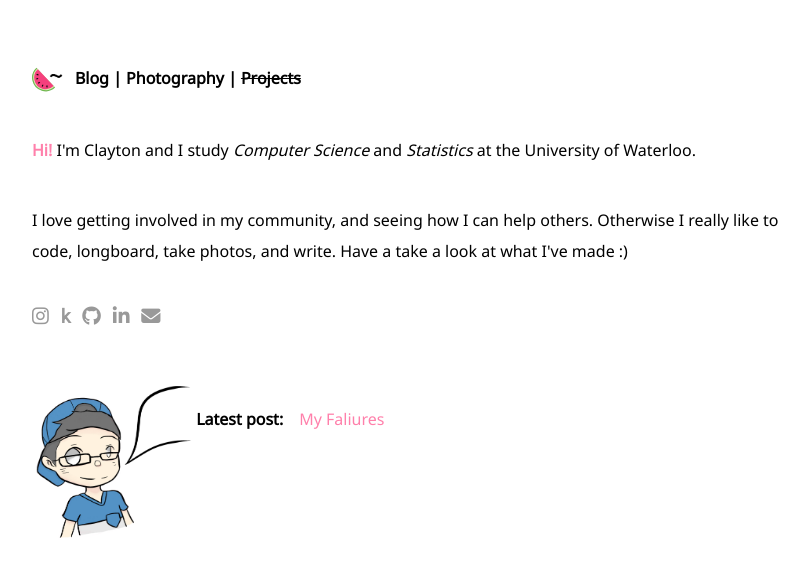
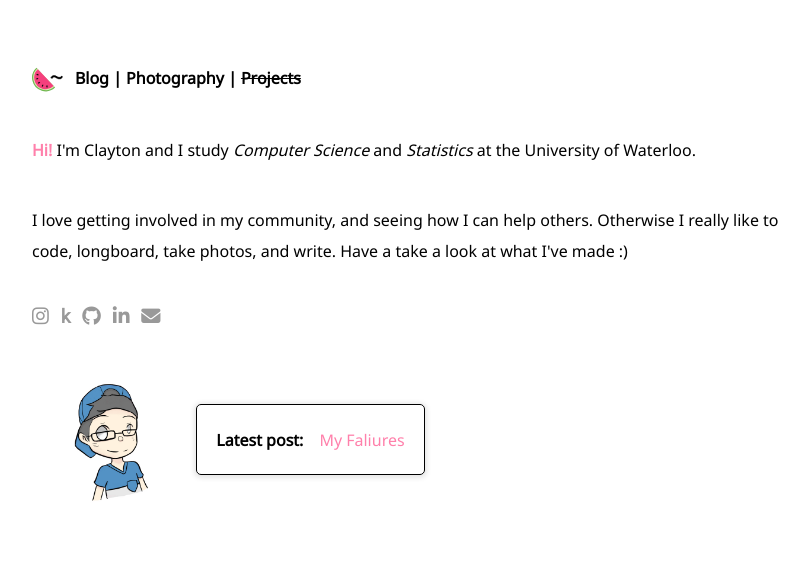
Before and after one commit to clayton-halim/clayton-halim.github.io, a Jekyll site: the page built from index.html, in a window 1280 px wide. Shown: the top 577 px of the page, without its empty margins (224-1033 px from the left). Built offline with Jekyll 4.4.1, drawn with Linux system fonts in a browser that asks for light colours; nearby versions of some CDN libraries.

Commit message:
Change latest post styling

```diff
--- a/assets/css/style.css
+++ b/assets/css/style.css
@@ -100,7 +100,7 @@ a {
 }
 
 #avatar {
-    height: 12em;
+    height: 10em;
     width: 10em;
     max-width: 100%;
     display: inline;
@@ -272,7 +272,14 @@ strong {
 #latest-title {
   display: inline-flex;
   margin-top: 5%;
+  padding: 2.5%;
   vertical-align: top;
+  border: 1px solid black;
+  border-radius: 5px;
+  z-index: 100;
+  -webkit-box-shadow: 0px 1px 5px 2px rgba(0,0,0,0.1);
+  -moz-box-shadow: 0px 1px 5px 2px rgba(0,0,0,0.1);
+  box-shadow: 0px 1px 5px 2px rgba(0,0,0,0.1);
 }
 
 #latest-title strong {
```
Also changed, not shown: assets/images/avatar.png, assets/images/watermelon-tilde.svg.
